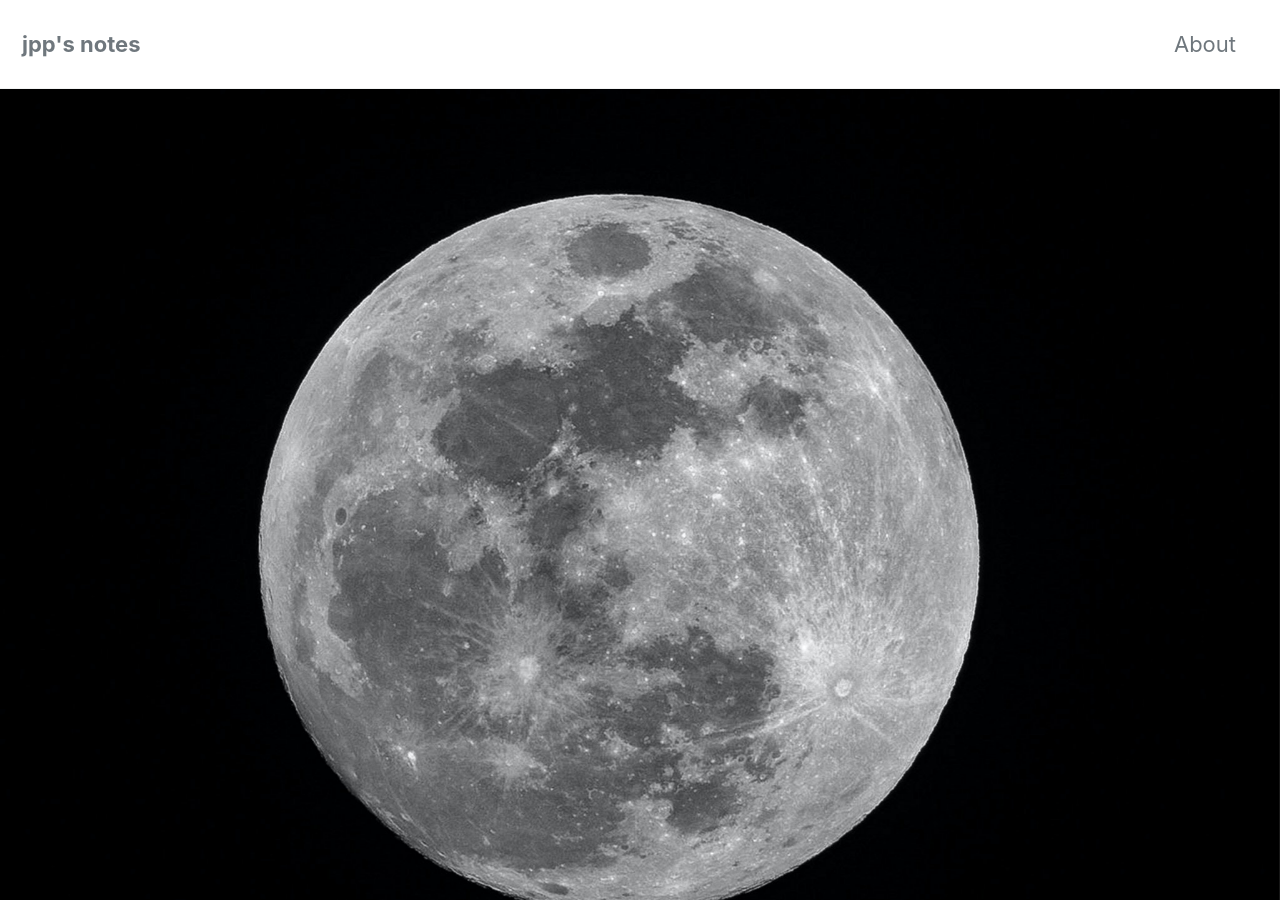
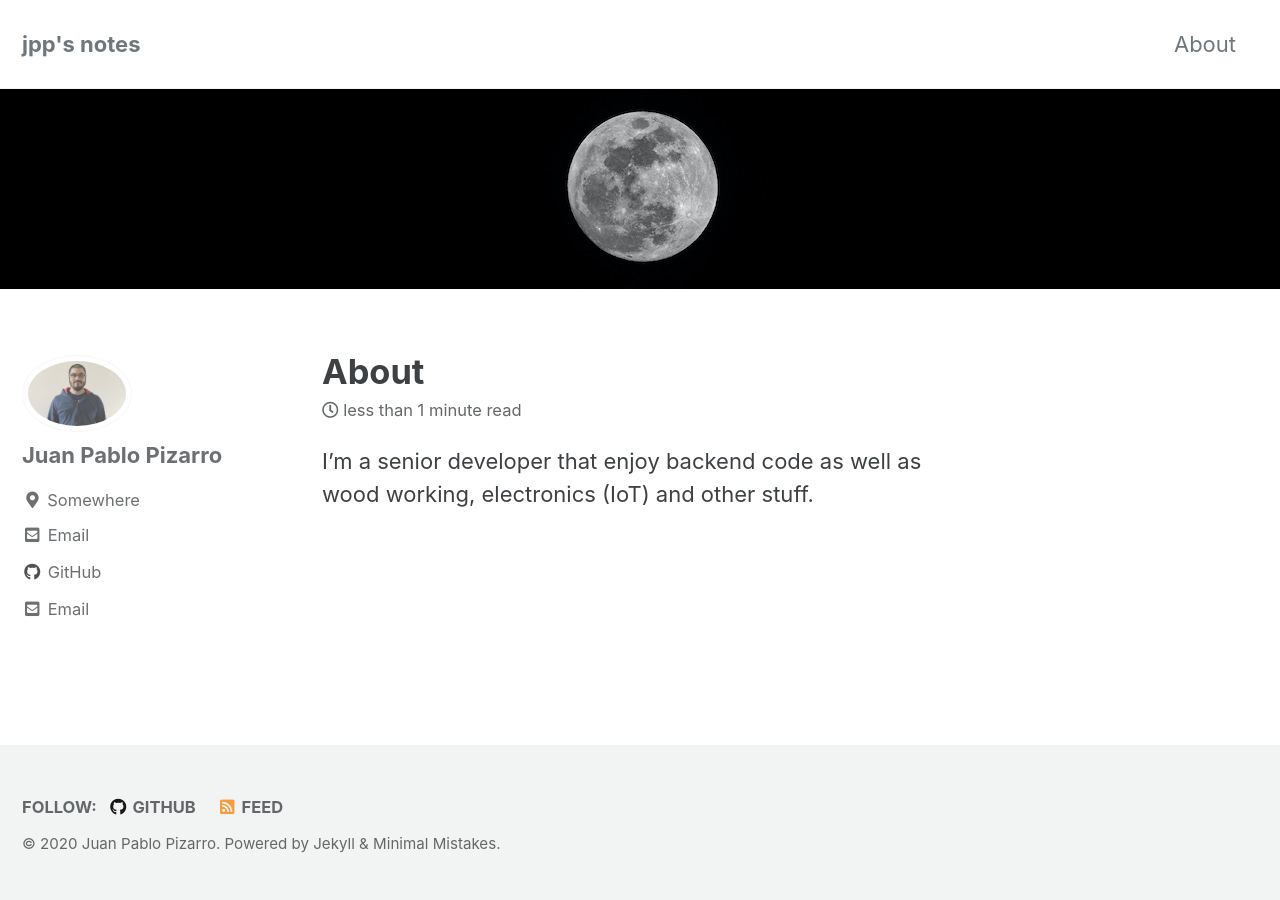
Before and after one commit to juanpablopizarro/juanpablopizarro.github.io, a Jekyll site: the page built from _pages/about.md, in a window 1280 px wide and 900 px high. Built offline with Jekyll 4.4.1, drawn with Linux system fonts in a browser that asks for light colours; cached includes are drawn as plain includes.

Commit message:
fixing image

```diff
--- a/_config.yml
+++ b/_config.yml
@@ -219,7 +219,7 @@ plugins:
   - jekyll-gist
   - jekyll-feed
   - jekyll-include-cache
-  - jekyll-image-size
+#  - jekyll-image-size
 
 
 # mimic GitHub Pages with --safe
```
Also changed, not shown: images/moon.jpg.
